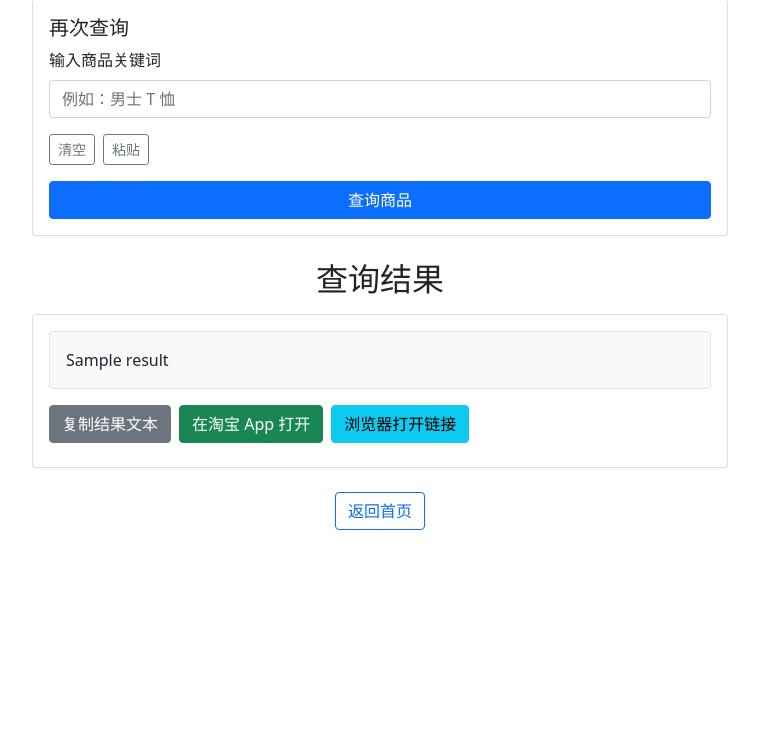
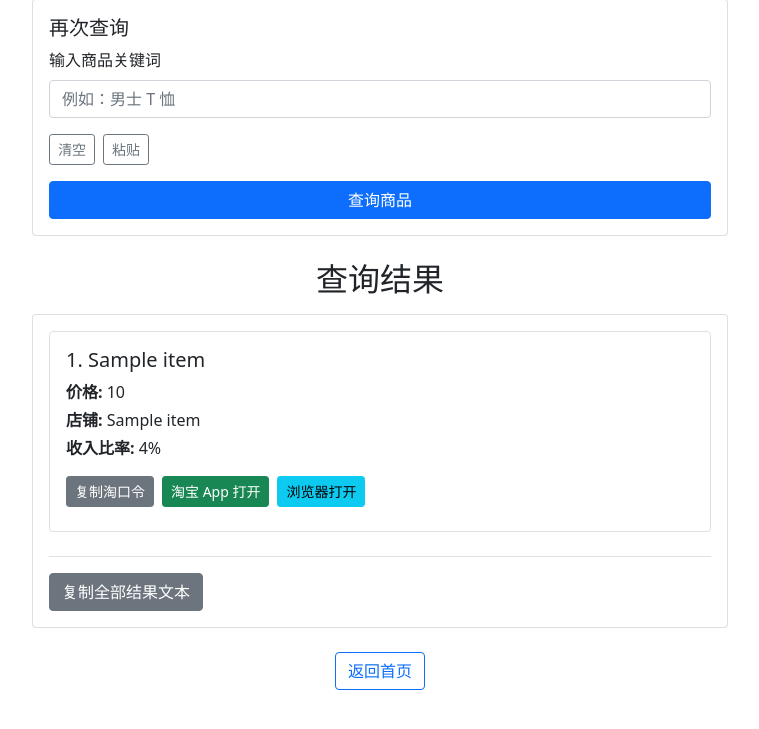
Before and after one commit to syhien/tb-bot, a Flask app: template templates/result.html in a window 1280 px wide. Shown: the part 33-762 px from the top of the page, without its empty margins (260-1019 px from the left). Run offline with Flask 3, Linux system fonts and the light colour scheme; the template is opened without the code that fills it: most values are stand-ins (such as "Sample title", 1, 10 or a date in 2020).

Commit message:
feat: 支持展示10个商品搜索结果供用户选择
## 主要修改
1. 优化 taobao_util.py
   - 修改 search_item() 函数提取前10个商品的完整信息
   - 修改 taobao() 函数返回结构化数据、格式化消息和链接数组
   - 正确提取商品标题、价格、店铺名和收入比率

2. 优化 app.py
   - 更新路由函数以处理多个结果数据
   - 传递结果数组和链接数组到模板

3. 优化 templates/result.html
   - 实现卡片式多结果展示布局
   - 每个商品显示：标题、价格、店铺名、收入比率
   - 为每个商品提供独立操作：复制淘口令、淘宝App打开、浏览器打开
   - 添加复制全部结果文本功能

## 功能特点
- 展示10个搜索结果，便于用户选择
- 显示完整商品信息（标题、价格、店铺名）
- 每个商品独立淘口令生成
- 响应式设计支持移动设备

🤖 Generated with [Claude Code](https://claude.com/claude-code)

Co-Authored-By: Claude <noreply@anthropic.com>

```diff
--- a/app.py
+++ b/app.py
@@ -8,16 +8,16 @@ app = Flask(__name__)
 def index():
     if request.method == "POST":
         keyword = request.form.get("keyword")
-        result, link = taobao(keyword)
-        return render_template("result.html", result=result, link=link)
+        results, result, links = taobao(keyword)
+        return render_template("result.html", results=results, result=result, link=links[0] if links else None, links=links)
     return render_template("index.html")
 
 
 @app.route("/search", methods=["POST"])
 def search():
     keyword = request.form.get("keyword")
-    result, link = taobao(keyword)
-    return render_template("result.html", result=result, link=link)
+    results, result, links = taobao(keyword)
+    return render_template("result.html", results=results, result=result, link=links[0] if links else None, links=links)
 
 
 if __name__ == "__main__":
--- a/templates/result.html
+++ b/templates/result.html
@@ -46,6 +46,37 @@
       <h2 class="text-center mb-3">查询结果</h2>
       <div class="card">
         <div class="card-body">
+            {% if results %}
+                <!-- Multiple results view -->
+                <div id="multiResults">
+                    {% for item in results %}
+                    <div class="result-item mb-4 p-3 border rounded">
+                        <h5 class="item-title">{{ loop.index }}. {{ item.title }}</h5>
+                        <p class="mb-1"><strong>价格:</strong> {{ item.price }}</p>
+                        <p class="mb-1"><strong>店铺:</strong> {{ item.shop_name }}</p>
+                        <p class="mb-3"><strong>收入比率:</strong> {{ item.income_rate }}%</p>
+
+                        <div class="d-grid gap-2 d-sm-flex justify-content-sm-start button-group">
+                            {% if item.tpwd %}
+                            <button class="btn btn-secondary btn-sm copyTpwdBtn"
+                                    data-tpwd="{{ item.tpwd }}">复制淘口令</button>
+                            {% endif %}
+                            {% if links[loop.index0] %}
+                            <a href="taobao://{{ links[loop.index0] }}" target="_blank"
+                               class="btn btn-success btn-sm">淘宝 App 打开</a>
+                            <a href="https://{{ links[loop.index0] }}" target="_blank"
+                               class="btn btn-info btn-sm">浏览器打开</a>
+                            {% endif %}
+                        </div>
+                    </div>
+                    {% endfor %}
+                </div>
+
+                <div class="mt-3 pt-3 border-top">
+                    <button id="copyAllButton" class="btn btn-secondary">复制全部结果文本</button>
+                </div>
+            {% else %}
+                <!-- Single result view (fallback) -->
                 <p id="result">{{ result }}</p>
                 <div class="d-grid gap-2 d-sm-flex justify-content-sm-start button-group mt-3">
                     <button id="copyButton" class="btn btn-secondary">复制结果文本</button>
@@ -54,6 +85,7 @@
                     <a href="https://{{ link }}" target="_blank" class="btn btn-info">浏览器打开链接</a>
                     {% endif %}
                 </div>
+            {% endif %}
         </div>
       </div>
        <div class="text-center mt-4">
@@ -64,21 +96,39 @@
     <script src="https://cdn.jsdelivr.net/npm/bootstrap@5.1.3/dist/js/bootstrap.bundle.min.js"></script>
     <script src="https://code.jquery.com/jquery-3.6.0.min.js"></script>
     <script>
+        // Copy individual tpwd button
+        $(document).on('click', '.copyTpwdBtn', function() {
+            const tpwd = $(this).data('tpwd');
+            copyText(tpwd);
+        });
+
+        // Copy all results button
+        $('#copyAllButton').click(function() {
+            const resultText = $('#result').text();
+            copyText(resultText);
+        });
+
+        // Copy single result button (fallback)
         $('#copyButton').click(function () {
+            const resultText = $('#result').text();
+            copyText(resultText);
+        });
+
+        function copyText(text) {
             // Use navigator.clipboard for modern browsers
             if (navigator.clipboard && navigator.clipboard.writeText) {
-                navigator.clipboard.writeText($('#result').text()).then(function() {
-                    alert('结果已复制到剪贴板！');
+                navigator.clipboard.writeText(text).then(function() {
+                    showAlert('已复制到剪贴板！');
                 }, function(err) {
-                    alert('复制失败: ', err);
+                    console.error('复制失败: ', err);
                     // Fallback for older browsers
-                    fallbackCopyTextToClipboard($('#result').text());
+                    fallbackCopyTextToClipboard(text);
                 });
             } else {
                 // Fallback for older browsers or insecure contexts
-                fallbackCopyTextToClipboard($('#result').text());
+                fallbackCopyTextToClipboard(text);
             }
-        });
+        }
 
         function fallbackCopyTextToClipboard(text) {
             var $temp = $("<textarea>"); // Use textarea for multi-line
@@ -86,14 +136,18 @@
             $temp.val(text).select();
             try {
                 var successful = document.execCommand('copy');
-                var msg = successful ? '结果已复制到剪贴板！' : '复制失败';
-                alert(msg);
+                showAlert(successful ? '已复制到剪贴板！' : '复制失败');
             } catch (err) {
-                alert('无法复制: ', err);
+                console.error('无法复制: ', err);
+                showAlert('复制失败，请手动复制');
             }
             $temp.remove();
         }
 
+        function showAlert(message) {
+            // Simple alert for now, could be improved with toast notifications
+            alert(message);
+        }
 
         $('#clearKeyword').click(function() {
           $('#keyword').val("");
```
Also changed, not shown: taobao_util.py (+69 -28 lines). Lines whose indentation alone changed are shown as unchanged.
